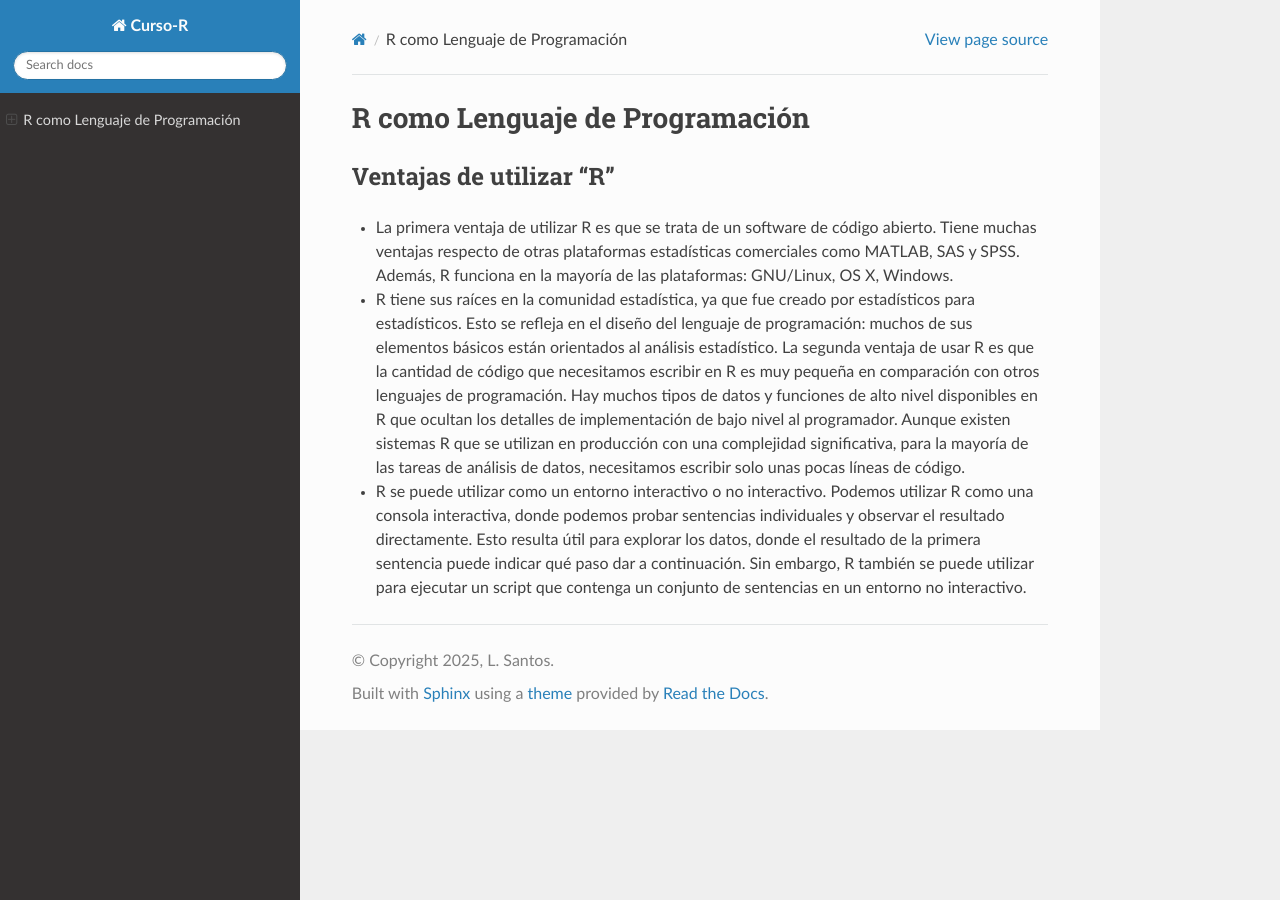
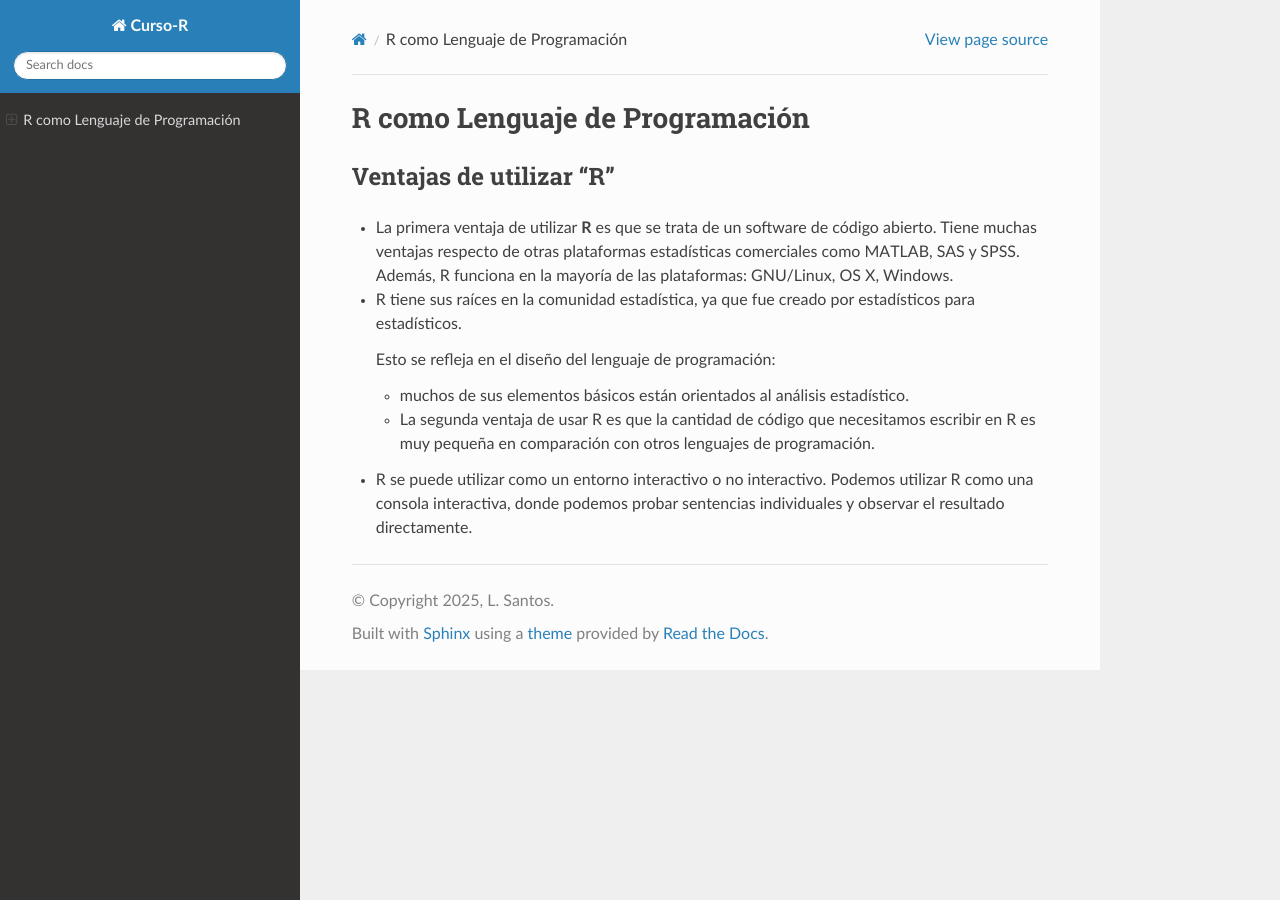
Before and after one commit to matecom57/santosg57-curso-r, a Sphinx documentation site: the page built from docs/source/Clase-03/clase-03.rst, in a window 1280 px wide. Built offline with Sphinx 7.4.7 and the Read the Docs theme 3.1.0, drawn with Linux system fonts in a browser that asks for light colours.

```diff
--- a/docs/source/Clase-03/clase-03.rst
+++ b/docs/source/Clase-03/clase-03.rst
@@ -4,8 +4,14 @@ R como Lenguaje de Programación
 Ventajas de utilizar "R"
 ------------------------
 
--  La primera ventaja de utilizar R es que se trata de un software de código abierto. Tiene muchas ventajas respecto de otras plataformas estadísticas comerciales como MATLAB, SAS y SPSS. Además, R funciona en la mayoría de las plataformas: GNU/Linux, OS X, Windows.
+-  La primera ventaja de utilizar **R** es que se trata de un software de código abierto. Tiene muchas ventajas respecto de otras plataformas estadísticas comerciales como MATLAB, SAS y SPSS. Además, R funciona en la mayoría de las plataformas: GNU/Linux, OS X, Windows.
 
-- R tiene sus raíces en la comunidad estadística, ya que fue creado por estadísticos para estadísticos. Esto se refleja en el diseño del lenguaje de programación: muchos de sus elementos básicos están orientados al análisis estadístico. La segunda ventaja de usar R es que la cantidad de código que necesitamos escribir en R es muy pequeña en comparación con otros lenguajes de programación. Hay muchos tipos de datos y funciones de alto nivel disponibles en R que ocultan los detalles de implementación de bajo nivel al programador. Aunque existen sistemas R que se utilizan en producción con una complejidad significativa, para la mayoría de las tareas de análisis de datos, necesitamos escribir solo unas pocas líneas de código.
+- R tiene sus raíces en la comunidad estadística, ya que fue creado por estadísticos para estadísticos.
 
-- R se puede utilizar como un entorno interactivo o no interactivo. Podemos utilizar R como una consola interactiva, donde podemos probar sentencias individuales y observar el resultado directamente. Esto resulta útil para explorar los datos, donde el resultado de la primera sentencia puede indicar qué paso dar a continuación. Sin embargo, R también se puede utilizar para ejecutar un script que contenga un conjunto de sentencias en un entorno no interactivo.
+  Esto se refleja en el diseño del lenguaje de programación:
+
+  * muchos de sus elementos básicos están orientados al análisis estadístico.
+
+  * La segunda ventaja de usar R es que la cantidad de código que necesitamos escribir en R es muy pequeña en comparación con otros lenguajes de programación.
+
+- R se puede utilizar como un entorno interactivo o no interactivo. Podemos utilizar R como una consola interactiva, donde podemos probar sentencias individuales y observar el resultado directamente.
```
